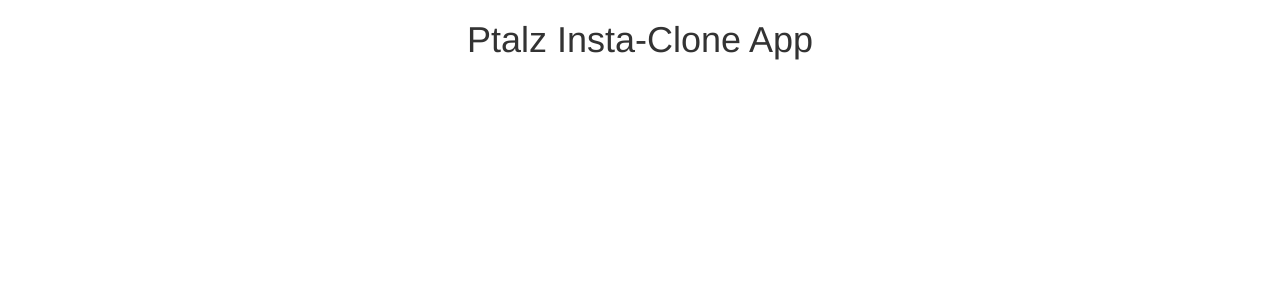
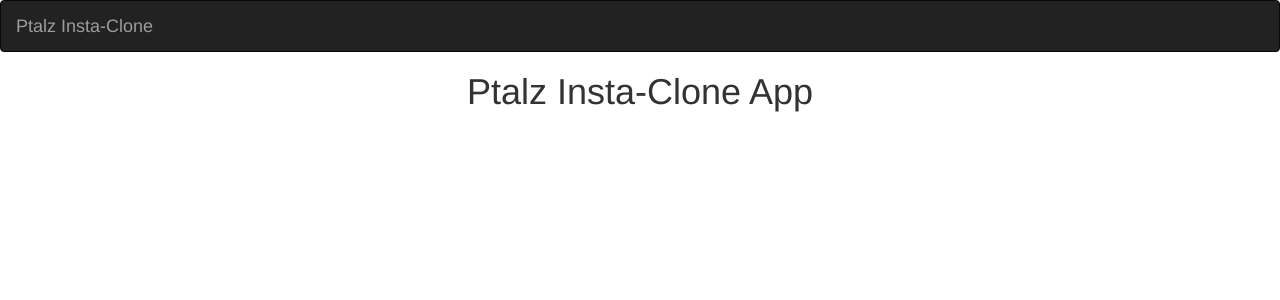
Before and after one commit to Vitalis-Kirui/Instagram-Clone, a Django app: template instagramapp/templates/all-templates/home.html in a window 1280 px wide. Shown: the top 300 px of the page. Run offline with Django 3.2, Linux system fonts and the light colour scheme; the template is opened without the code that fills it, so the values that code supplies are empty; parts of the project's set-up code (start-up, migrations or seed data) failed here and were passed over; some libraries are stand-ins or nearby versions.

Commit message:
adding the navbar

```diff
--- a/instagramapp/templates/all-templates/base.html
+++ b/instagramapp/templates/all-templates/base.html
@@ -20,6 +20,8 @@
 
 <body>
 
+    {% include "navbar.html" %}
+
     {% block content %}
     <h1 class='text-center'>Ptalz Insta-Clone App</h1>
     {%endblock%}
--- /dev/null
+++ b/instagramapp/templates/navbar.html
@@ -0,0 +1,20 @@
+<!DOCTYPE html>
+<html lang="en">
+
+<head>
+
+    <meta charset="utf-8">
+    <meta name="viewport" content="width=device-width, initial-scale=1">
+</head>
+
+<body>
+    <nav class="navbar navbar-inverse">
+        <div class="container-fluid">
+            <div class="navbar-header">
+                <a class="navbar-brand" href="{% url 'home' %}">Ptalz Insta-Clone</a>
+            </div>
+        </div>
+    </nav>
+</body>
+
+</html>
```
